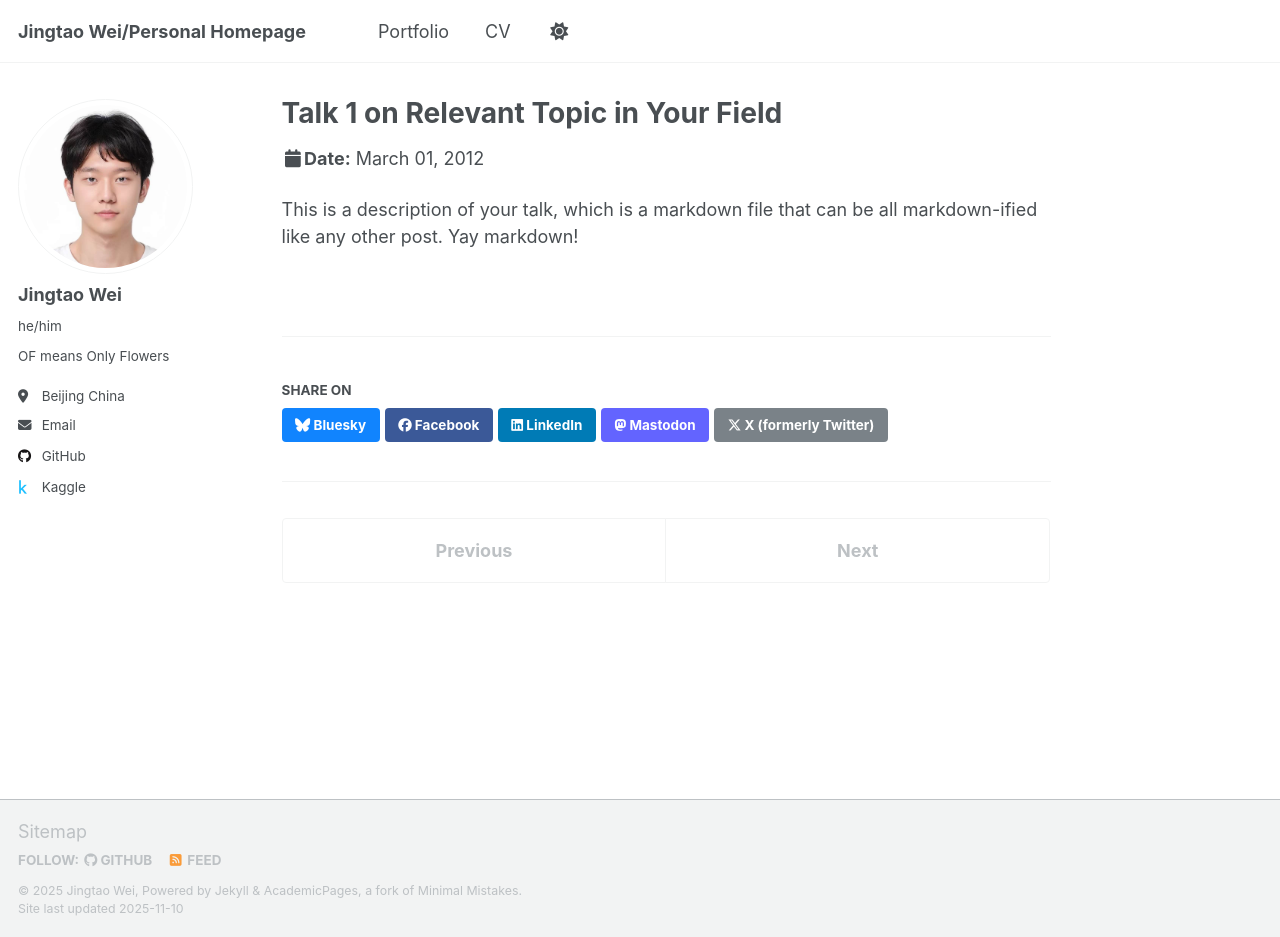
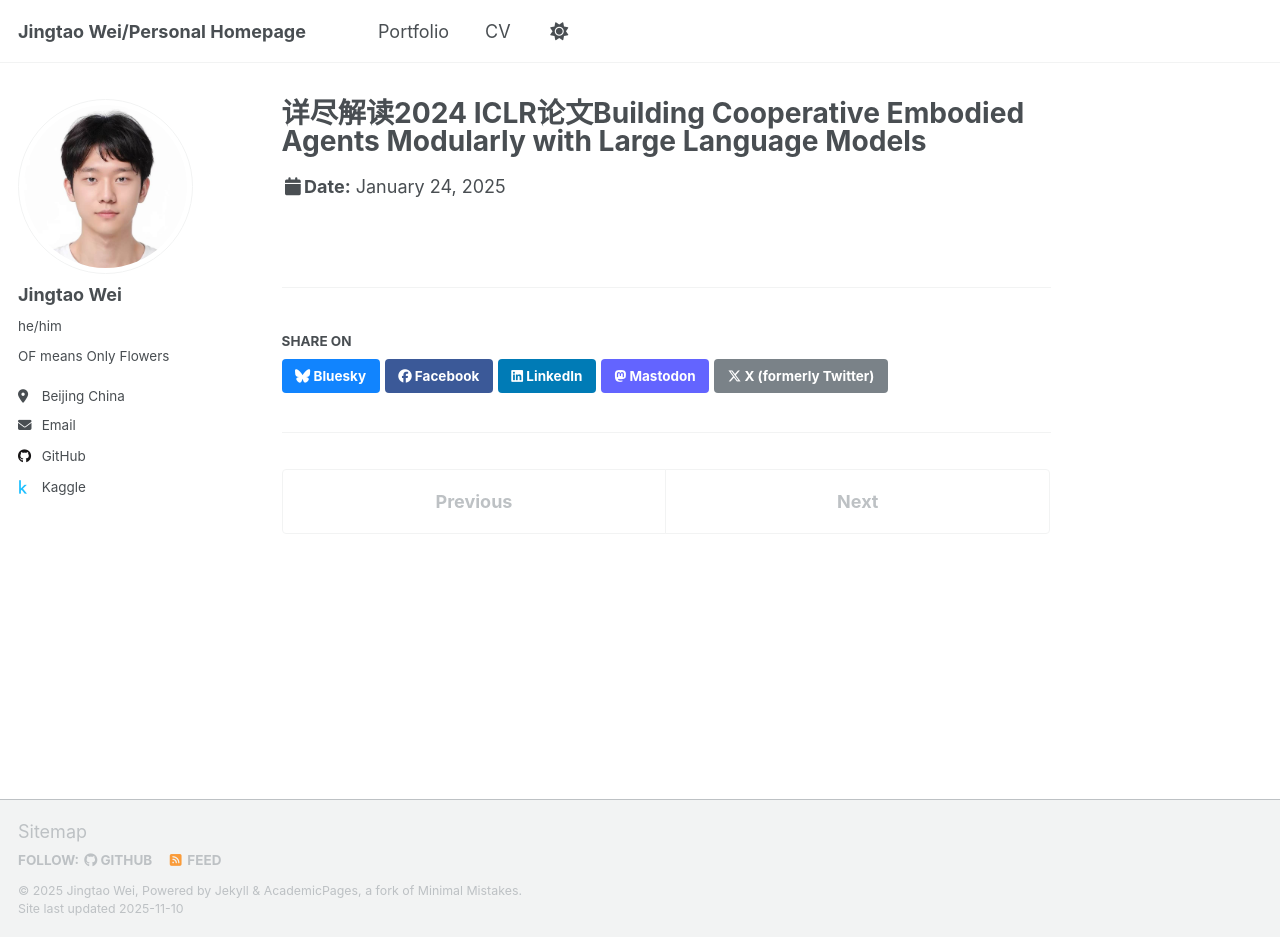
Before and after one commit to wayflower/wayflower.github.io, a Jekyll site: the page built from _talks/2012-03-01-talk-1.md, in a window 1280 px wide and 937 px high. Built offline with Jekyll 4.4.1, drawn with Linux system fonts in a browser that asks for light colours; a script that is not in the unit is left out.

Commit message:
Update 2012-03-01-talk-1.md

```diff
--- a/_talks/2012-03-01-talk-1.md
+++ b/_talks/2012-03-01-talk-1.md
@@ -1,11 +1,9 @@
 ---
-title: "Talk 1 on Relevant Topic in Your Field"
+title: "详尽解读2024 ICLR论文Building Cooperative Embodied Agents Modularly with Large Language Models"
 collection: talks
 type: "Talk"
 permalink: /talks/2012-03-01-talk-1
-venue: "UC San Francisco, Department of Testing"
-date: 2012-03-01
-location: "San Francisco, CA, USA"
+venue: "Online, BiliBili"
+date: 2025-01-24
+location: "Beijing, China"
 ---
-
-This is a description of your talk, which is a markdown file that can be all markdown-ified like any other post. Yay markdown!
```
